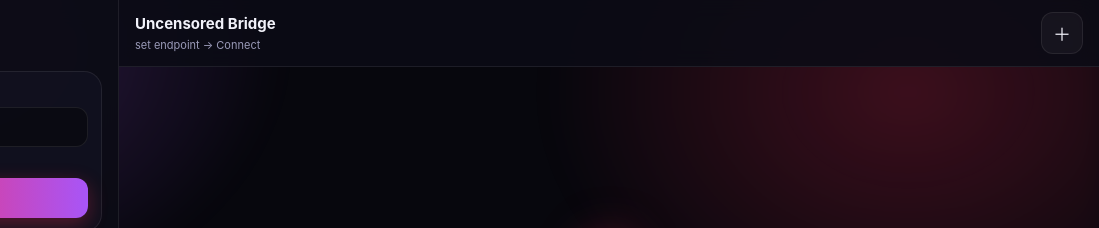
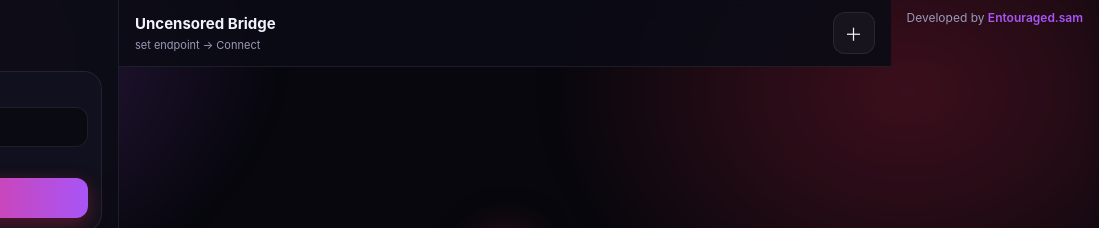
Before and after one commit to Silverbullets1/uncensored-bridge, a website: page index.html in a window 1280 px wide. Shown: the top 228 px of the page, 181-1280 px from the left. Drawn offline with Linux system fonts and the light colour scheme.

Commit message:
Add developer credit (Entouraged.sam → github.com/LegendGod01) in footer + README

```diff
--- a/index.html
+++ b/index.html
@@ -98,6 +98,10 @@
       <button class="iconBtn send" id="sendBtn" aria-label="send">➤</button>
     </footer>
   </main>
+
+  <footer class="credit">
+    Developed by <a href="https://github.com/LegendGod01" target="_blank" rel="noopener">Entouraged.sam</a>
+  </footer>
 </div>
 
 <div class="scrim" id="scrim"></div>
--- a/styles.css
+++ b/styles.css
@@ -104,7 +104,9 @@ select.field{appearance:none;background-image:linear-gradient(45deg,transparent
 .composer{display:flex;align-items:flex-end;gap:10px;padding:12px 16px calc(var(--safe-b) + 12px);border-top:1px solid var(--line);background:rgba(12,12,22,.9);-webkit-backdrop-filter:blur(10px);backdrop-filter:blur(10px)}
 .input{flex:1;resize:none;max-height:120px;line-height:1.5;padding:12px 14px}
 
-.scrim{position:fixed;inset:0;background:rgba(0,0,0,.55);z-index:15;opacity:0;pointer-events:none;transition:.3s}
+.credit{text-align:center;padding:10px 16px calc(var(--safe-b) + 6px);font-size:12px;color:var(--dim)}
+.credit a{color:var(--accent2);text-decoration:none;font-weight:600}
+.credit a:hover{text-decoration:underline}
 .scrim.show{opacity:1;pointer-events:auto}
 
 /* ===== Desktop ===== */
```
Also changed, not shown: README.md.
